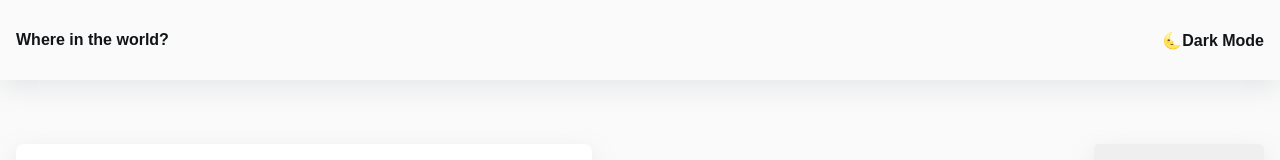
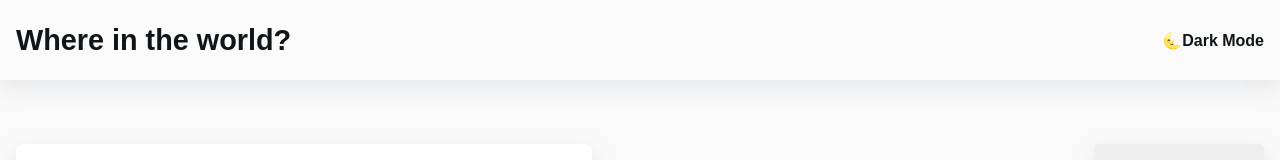
Before and after one commit to NathanlsDev/countries-flags, a React app: page / in a window 1280 px wide. Shown: the top 160 px of the page. Built offline with nearby package versions, Linux system fonts and the light colour scheme; no server answers; the HTML template or start-up script is replaced by a standard one.

Commit message:
feat: implement navigation to home page on header title

```diff
--- a/src/components/Header/Header.jsx
+++ b/src/components/Header/Header.jsx
@@ -1,11 +1,14 @@
 import styles from "./Header.module.css";
 import { Button } from "../Button";
+import { Link } from "react-router-dom";
 
 export function Header() {
   return (
     <header className={styles.header}>
       <section className={styles.content}>
-        <h1>Where in the world?</h1>
+        <h1 className={styles.title}>
+          <Link to="/">Where in the world?</Link>
+        </h1>
         <Button />
       </section>
     </header>
--- a/src/components/Header/Header.module.css
+++ b/src/components/Header/Header.module.css
@@ -15,3 +15,15 @@
   height: 10vh;
   width: 100%;
 }
+
+@media (min-width: 720px) {
+  .title {
+    font-size: 1.2rem;
+  }
+}
+
+@media (min-width: 1200px) {
+  .title {
+    font-size: 1.8rem;
+  }
+}
```
